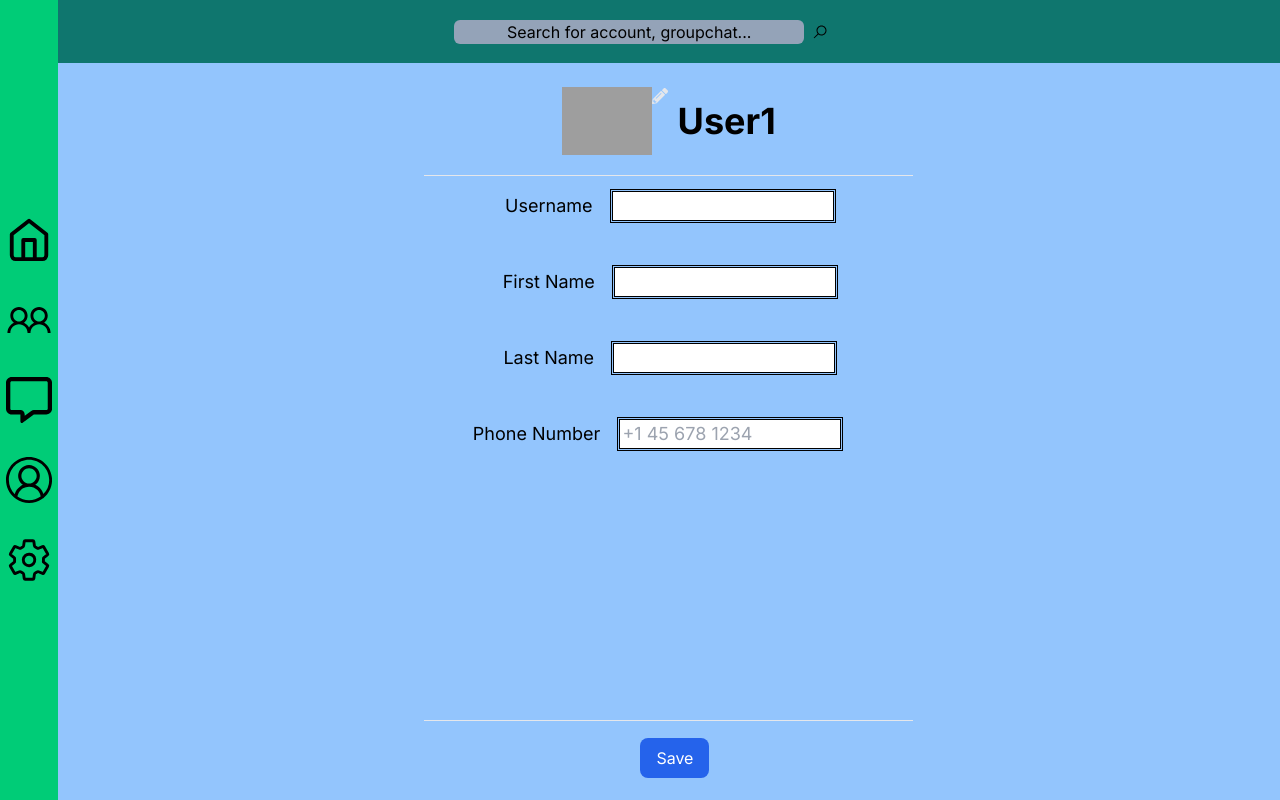
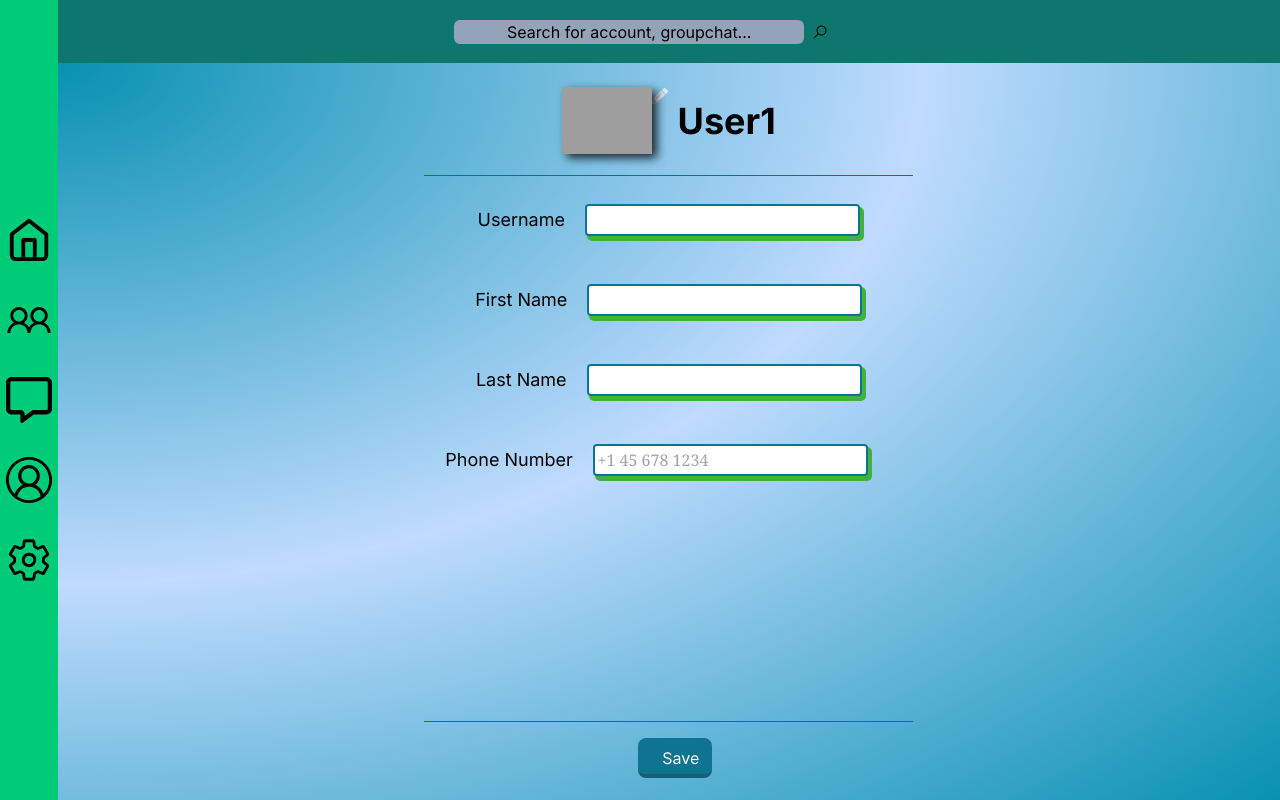
Before and after one commit to SqnkaBG/ChatApp, a Next.js app: page /user_account in a window 1280 px wide. Built offline with nearby package versions, Linux system fonts and the light colour scheme; grey boxes are pictures that could not be loaded.

Commit message:
bad design

```diff
--- a/app/friends/page.tsx
+++ b/app/friends/page.tsx
@@ -6,7 +6,7 @@ import { AiOutlineMessage } from "react-icons/ai";
 
 export default function Friends() {
     return (
-        <div className="g-white flex h-screen w-full flex-grow max-h-screen">
+        <div className="g-white flex h-screen max-h-screen w-full flex-grow">
             <Sidebar />
 
             <div className="h-screen w-screen flex-col items-center justify-center overflow-y-auto bg-gray-300">
@@ -26,7 +26,7 @@ export default function Friends() {
                                     src={Cat}
                                     alt="pfp"
                                     width={55}
-                                    className="ml-[3%] w-[36%] md:w-[20%] lg:h-[65%] lg:w-[25%] object-scale-down"
+                                    className="ml-[3%] w-[36%] object-scale-down md:w-[20%] lg:h-[65%] lg:w-[25%]"
                                 />
                                 <p className="text-l ml-[5%] text-black md:text-3xl lg:ml-[3%] lg:text-xl">
                                     User1
--- a/app/user_account/page.tsx
+++ b/app/user_account/page.tsx
@@ -22,14 +22,14 @@ export default function Account() {
             <Sidebar />
             <div className="h-[99%] w-full flex-col items-center justify-center bg-teal-700 sm:w-[95.5%]">
                 <SearchBar />
-                <div className="b-0 h-f flex h-[93%] w-[100%] flex-col items-center space-y-1 overflow-y-auto bg-blue-300 pb-[1.5%]">
+                <div className="b-0 h-f flex h-[93%] w-[100%] flex-col items-center space-y-1 overflow-y-auto bg-[radial-gradient(ellipse_at_top_left,_var(--tw-gradient-stops))] from-cyan-600 via-blue-200 to-cyan-600 pb-[1.5%]">
                     <div className="mb-[5%] mt-[5%] flex h-[13%] w-[40%] flex-row items-center justify-center lg:mb-[1%] lg:mt-0 lg:h-[18%]">
                         <Image
                             src={imageSrc}
                             alt="pfp"
                             height={0}
                             width={90}
-                            className="lg:w-100 mt-[4%]"
+                            className="lg:w-100 drop-shadow-solid mt-[4%]"
                         />
                         <label
                             htmlFor="image-upload"
@@ -44,19 +44,19 @@ export default function Account() {
                             onChange={handleChange}
                             className="hidden"
                         />
-                        <h1 className="ml-[2%] mt-[4%] text-center text-4xl text-black">
-                            <b>User1</b>
+                        <h1 className="ml-[2%] mt-[4%] text-center text-4xl font-bold text-black">
+                            User1
                         </h1>
                     </div>
-                    <hr className="w-[70%] lg:w-[40%]" />
-                    <div className="flex h-[55%] w-[95%] flex-col items-center space-y-12 overflow-y-auto pb-[5%] pt-[5%] lg:h-[70%] lg:h-full lg:w-[40%] lg:pb-[1%] lg:pt-[1%]">
+                    <hr className="w-[70%] border-[#127d46] lg:w-[40%]" />
+                    <div className="flex h-[55%] w-[95%] flex-col items-center space-y-12 overflow-y-auto pb-[5%] pt-[5%] lg:h-[70%] lg:h-full lg:w-[50%] lg:pb-[1%] lg:pt-[2%]">
                         <div className="flex h-auto w-auto flex-row items-center justify-center space-x-5 lg:w-[90%]">
                             <label className="text-lg text-black">
                                 Username
                             </label>
                             <input
                                 type="text"
-                                className="h-7 w-[50%] pl-[0.5%] text-lg text-black outline-double"
+                                className="shadow-custom h-8 w-[50%] rounded border-2 border-solid border-cyan-700 pl-[0.5%] font-serif text-base text-black outline-none"
                             />
                         </div>
                         <div className="flex h-auto w-auto flex-row items-center justify-center space-x-5 lg:w-[90%]">
@@ -65,7 +65,7 @@ export default function Account() {
                             </label>
                             <input
                                 type="text"
-                                className="h-7 w-[50%] pl-[0.5%] text-lg text-black outline-double"
+                                className="shadow-custom h-8 w-[50%] rounded border-2 border-solid border-cyan-700 pl-[0.5%] font-serif text-base text-black outline-none"
                             />
                         </div>
                         <div className="flex h-auto w-auto flex-row items-center justify-center space-x-5 lg:w-[90%]">
@@ -74,10 +74,10 @@ export default function Account() {
                             </label>
                             <input
                                 type="text"
-                                className="h-7 w-[50%] pl-[0.5%] text-lg text-black outline-double"
+                                className="shadow-custom h-8 w-[50%] rounded border-2 border-solid border-cyan-700 pl-[0.5%] font-serif text-base text-black outline-none"
                             />
                         </div>
-                        <div className="mr-[5%] flex h-auto w-auto flex-row items-center justify-center space-x-5 lg:w-[90%]">
+                        <div className="mr-[4%] flex h-auto w-auto flex-row items-center justify-center space-x-5 lg:w-[90%]">
                             <label className="text-lg text-black">
                                 Phone Number
                             </label>
@@ -85,15 +85,15 @@ export default function Account() {
                                 type="tel"
                                 placeholder="+1 45 678 1234"
                                 pattern="[0-9]{1,3}-[0-9]{2}-[0-9]{3}-[0-9]{4}"
-                                className="h-7 w-[50%] pl-[0.5%] text-lg text-black outline-double"
+                                className="shadow-custom h-8 w-[50%] rounded border-2 border-solid border-cyan-700 pl-[0.5%] font-serif text-base text-black outline-none"
                             />
                         </div>
                     </div>
-                    <hr className="mt-[20%] w-[70%] lg:w-[40%]" />
+                    <hr className="w-[70%] border-[#127d46] lg:w-[40%]" />
                     <div className="ml-[4%] flex h-[10%] w-[20%] flex-row justify-center pt-[5%] lg:ml-[1%] lg:pt-[1%]">
                         <button
                             type="button"
-                            className="mt-[5%] h-10 rounded-lg bg-blue-600 px-4 py-2 text-white hover:bg-blue-700 focus:outline-none focus:ring-2 focus:ring-blue-500 lg:mt-0"
+                            className="mt-[5%] h-10 w-[30%] cursor-pointer rounded-lg border-b-[4px] border-cyan-800 bg-cyan-700 px-6 py-2 text-white transition-all hover:-translate-y-[1px] hover:border-b-[6px] hover:brightness-110 focus:outline-none active:translate-y-[2px] active:border-b-[2px] active:brightness-90 lg:mt-0"
                         >
                             Save{" "}
                         </button>
--- a/tailwind.config.ts
+++ b/tailwind.config.ts
@@ -13,6 +13,14 @@ const config: Config = {
                 "gradient-conic":
                     "conic-gradient(from 180deg at 50% 50%, var(--tw-gradient-stops))",
             },
+            boxShadow: {
+                custom: "3px 4px 0px 1px #42b03f",
+                "custom-inset": "inset 2px 4px 7px 2px #444343",
+                solid: "0 4px 8px rgba(0, 0, 0, 0.8)",
+            },
+            dropShadow: {
+                solid: "5px 4px 5px rgba(0, 0, 0, 0.8)",
+            },
         },
     },
     plugins: [],
```
